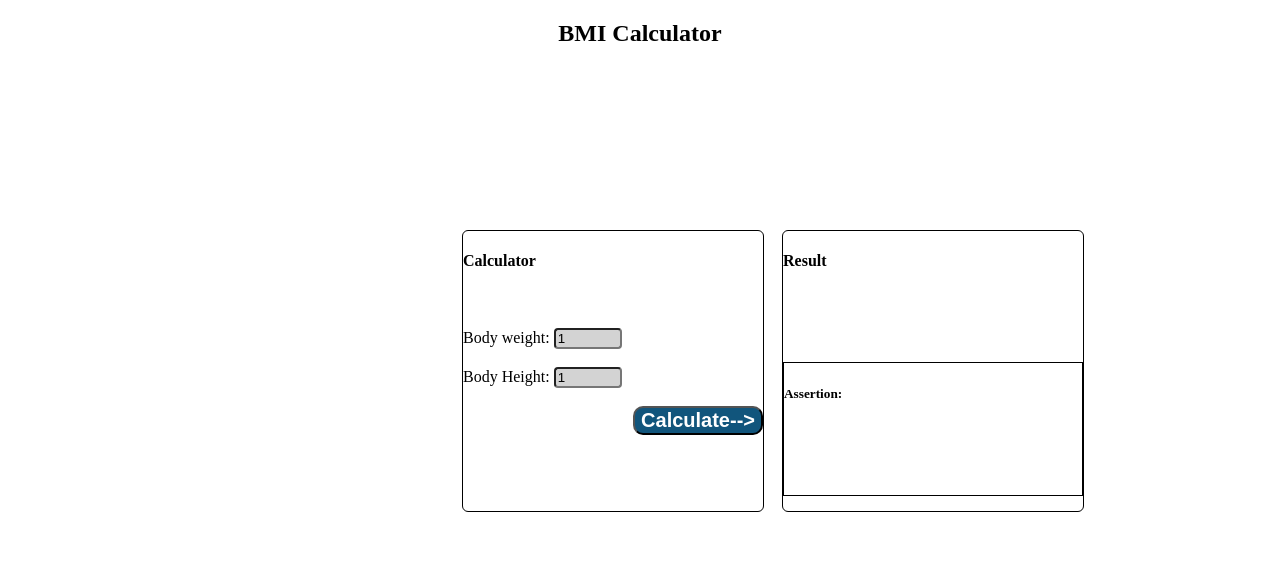
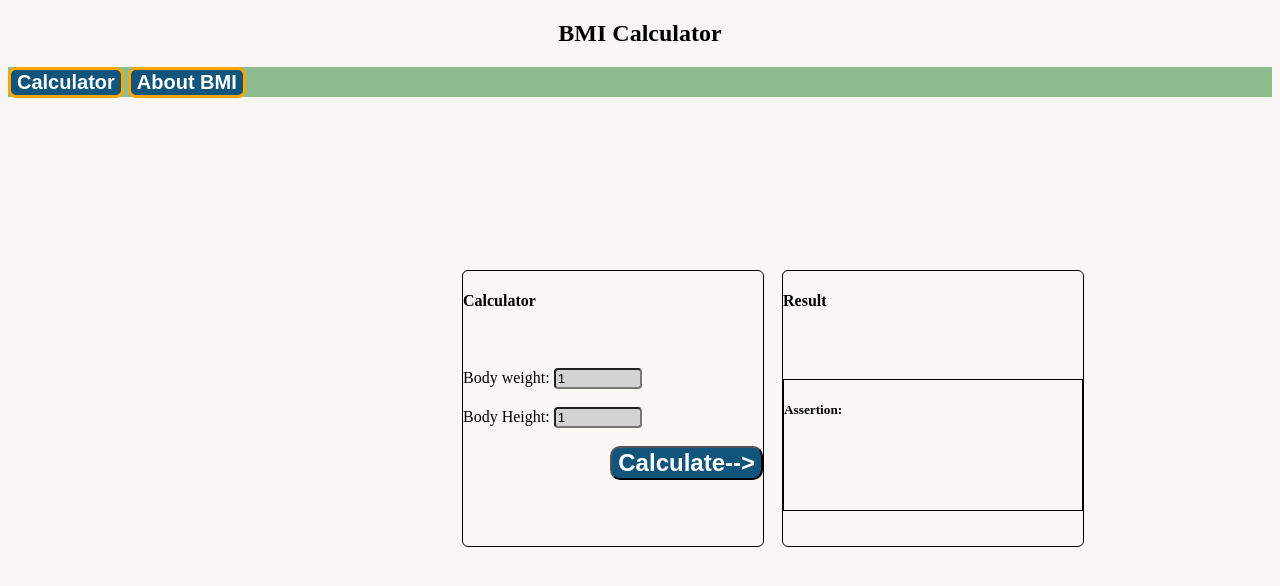
Before and after one commit to Kbalazs3/Online-BMI-Calculator, a Flask app: page / in a window 1280 px wide. Shown: the top 586 px of the page. Run offline with Flask 2, Linux system fonts and the light colour scheme.

Commit message:
navbar on calculator page is done, style is alsoadded, other style changes, about BMI html pagei is started

```diff
--- a/app.py
+++ b/app.py
@@ -9,6 +9,11 @@ def calculator_per_main_page():
     return render_template("calculator.html")
 
 
+@app.route("/bmi-introduction")
+def bmi_introduction():
+    return render_template("bmi_introduction.html")
+
+
 def main():
     app.run(
         debug=True
--- a/static/style/style.css
+++ b/static/style/style.css
@@ -6,24 +6,24 @@ body {
     border:1px solid black;
     border-radius: 6px;
     position: absolute;
-    top: 35%;
+    top: 40%;
     left: 40%;
     margin-top: -50px;
     margin-left: -50px;
     width: 300px;
-    height: 280px;
+    height: 275px;
 }
 
 #result_box {
     border:1px solid black;
     border-radius: 6px;
     position: absolute;
-    top: 35%;
+    top: 40%;
     left: 65%;
     margin-top: -50px;
     margin-left: -50px;
     width: 300px;
-    height: 280px;
+    height: 275px;
 }
 
 .top_bar_div {
@@ -35,7 +35,7 @@ body {
 .input_boxes {
     background-color: lightgrey;
     border-radius: 4px;
-    width: 60px;
+    width: 80px;
 }
 
 .input_boxes:focus {
@@ -47,7 +47,7 @@ body {
     color: white;
     border-radius: 10px;
     font-weight: bolder;
-    font-size: 20px;
+    font-size: 24px;
     float: right;
 }
 
@@ -62,7 +62,31 @@ body {
 
 #assertion_div {
     position: relative;
-    top: 25%;
+    top: 17%;
     border: 1px solid black;
-    height: 132px;
+    height: 130px;
 }
+
+.nav_button {
+    background-color: #11557C;
+    color: white;
+    border-radius: 8px;
+    font-weight: bolder;
+    font-size: 20px;
+    border: solid orange;
+}
+
+.nav_button:hover {
+    background-color: lightblue;
+    color: black;
+}
+
+.navbar {
+    width: 100%;
+    height: 30px;
+    background-color: darkseagreen;
+}
+
+body {
+    background-color: #F8F7F3;
+}
--- a/templates/calculator.html
+++ b/templates/calculator.html
@@ -10,12 +10,15 @@
     <div class="top_bar_div">
         <h2>BMI Calculator</h2>
     </div>
+    <div class="navbar">
+        <a href="/"><button class="nav_button">Calculator</button></a>
+        <a href="/bmi-introduction"><button class="nav_button">About BMI</button></a>
+    </div>
     <div class="content_div">
         <div class="calculator_box_div">
             <h4>Calculator</h4>
             <br>
             <br>
-
             <label for="body_weight_input">Body weight:</label>
                 <input type="number" name="body_weight_input" id="body_weight_input" class="input_boxes" min="1" max="600" placeholder="1" value="1">
             <br>
```
Also changed, not shown: templates/bmi_introduction.html (added, +13 -0 lines).
